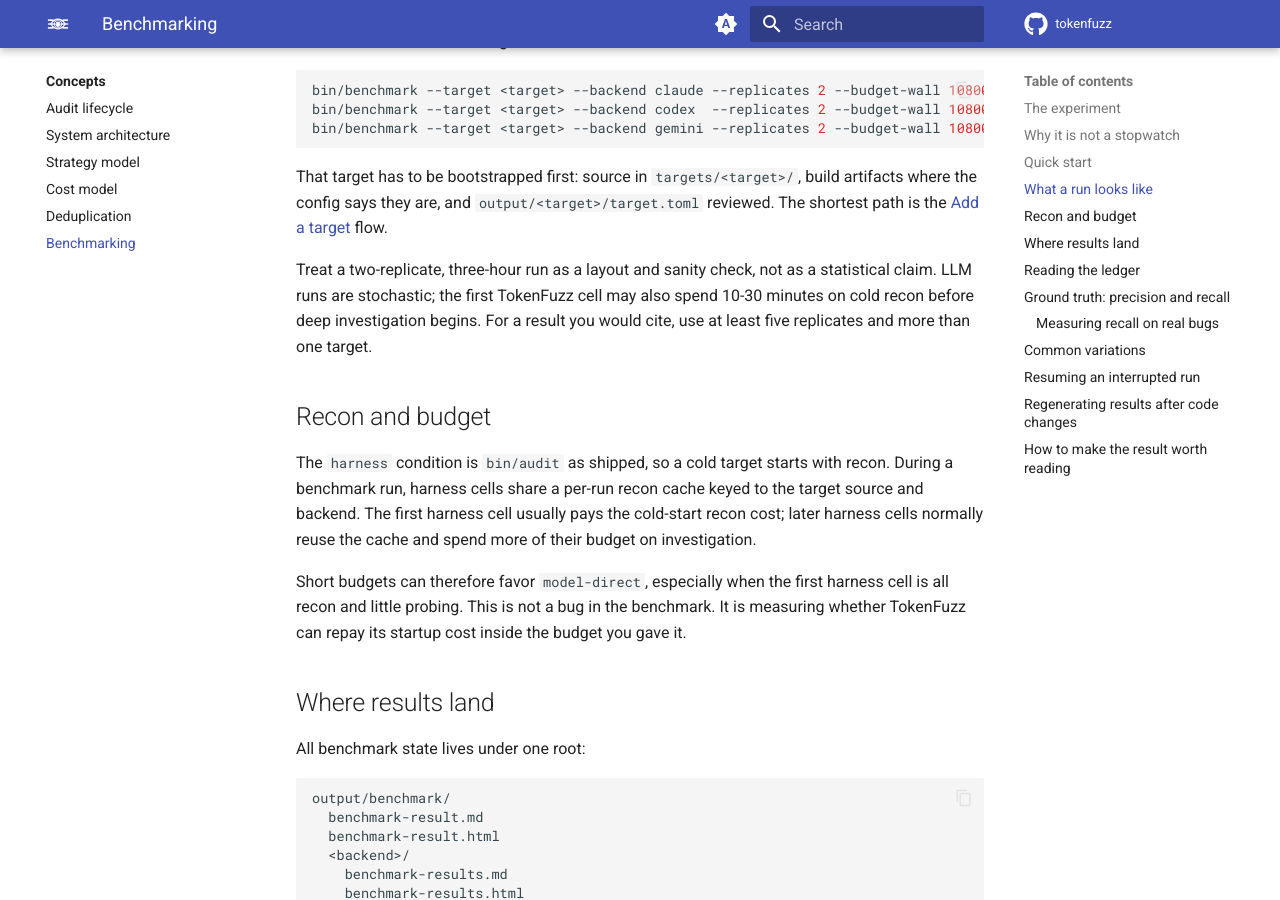
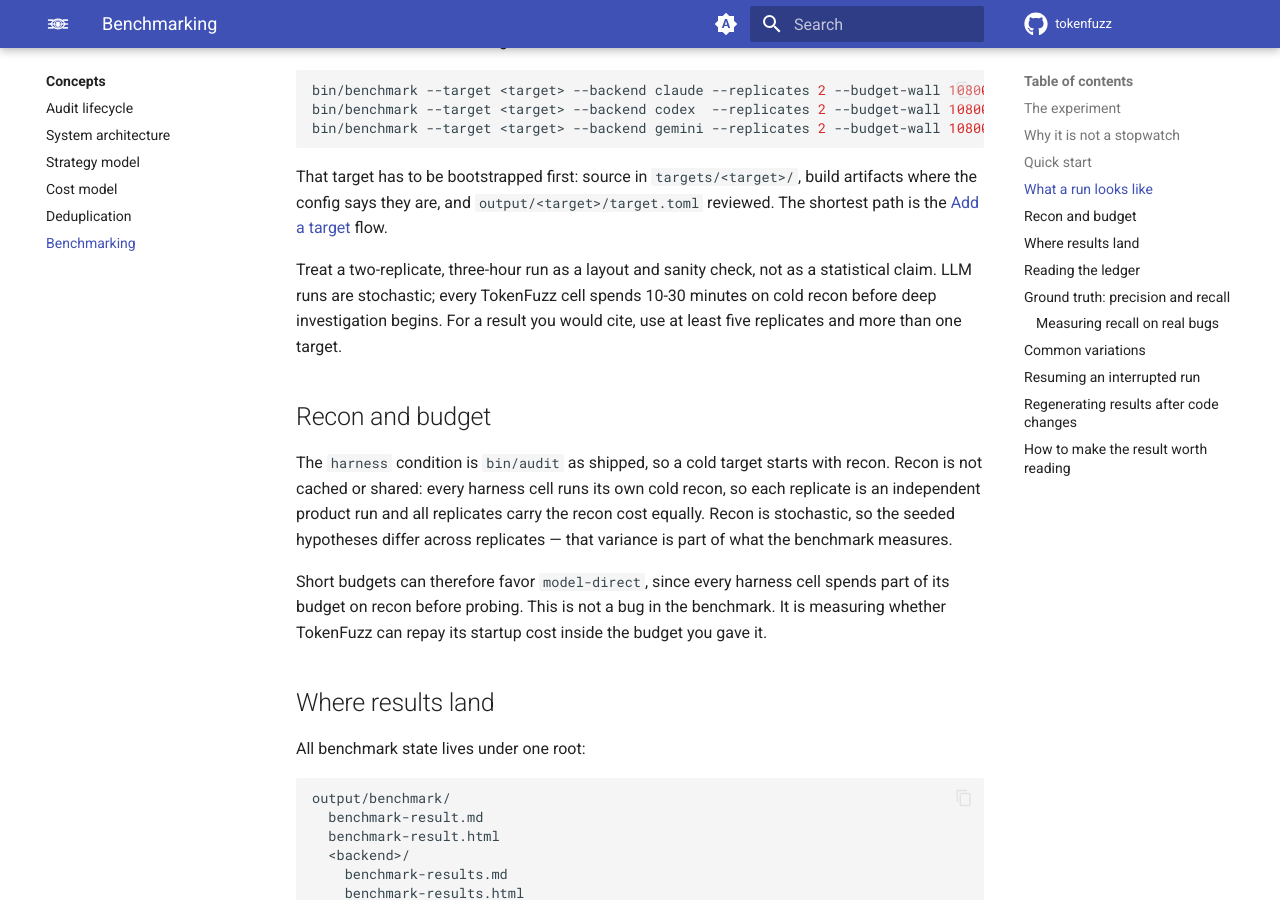
Before and after one commit to tokenfuzz/tokenfuzz, an MkDocs documentation site: the page built from docs/concepts/benchmark.md, in a window 1280 px wide and 900 px high, scrolled down 2461 px. Built offline with MkDocs 1.6.1 and Material for MkDocs 9.7.7, drawn with Linux system fonts in a browser that asks for light colours; comment, search, counter and statistics services are not loaded.

Commit message:
Remove recon seed caching
Always run recon on cold-start seeding instead of reusing per-results or shared benchmark cache state. Drop cache markers, benchmark cache wiring, stale docs, and cache-specific tests.

Tests: bash tests/test_recon_changes.sh; bash tests/test_benchmark.sh; bash tests/test_export_benchmark.sh; bash tests/test_audit_core.sh; bash tests/run-tests.sh

```diff
--- a/docs/concepts/benchmark.md
+++ b/docs/concepts/benchmark.md
@@ -99,23 +99,23 @@
 [Add a target](../getting-started/add-a-target.md) flow.
 
 Treat a two-replicate, three-hour run as a layout and sanity check,
-not as a statistical claim. LLM runs are stochastic; the first
-TokenFuzz cell may also spend 10-30 minutes on cold recon before deep
-investigation begins. For a result you would cite, use at least five
-replicates and more than one target.
+not as a statistical claim. LLM runs are stochastic; every TokenFuzz
+cell spends 10-30 minutes on cold recon before deep investigation
+begins. For a result you would cite, use at least five replicates and
+more than one target.
 
 ## Recon and budget
 
 The `harness` condition is `bin/audit` as shipped, so a cold target
-starts with recon. During a benchmark run, harness cells share a
-per-run recon cache keyed to the target source and backend. The first
-harness cell usually pays the cold-start recon cost; later harness
-cells normally reuse the cache and spend more of their budget on
-investigation.
+starts with recon. Recon is not cached or shared: every harness cell
+runs its own cold recon, so each replicate is an independent product
+run and all replicates carry the recon cost equally. Recon is
+stochastic, so the seeded hypotheses differ across replicates — that
+variance is part of what the benchmark measures.
 
-Short budgets can therefore favor `model-direct`, especially when the
-first harness cell is all recon and little probing. This is not a bug
-in the benchmark. It is measuring whether TokenFuzz can repay its
+Short budgets can therefore favor `model-direct`, since every harness
+cell spends part of its budget on recon before probing. This is not a
+bug in the benchmark. It is measuring whether TokenFuzz can repay its
 startup cost inside the budget you gave it.
 
 ## Where results land
```
Also changed, not shown: docs/concepts/system-architecture.md (+0 -1 lines), 8 other files.
